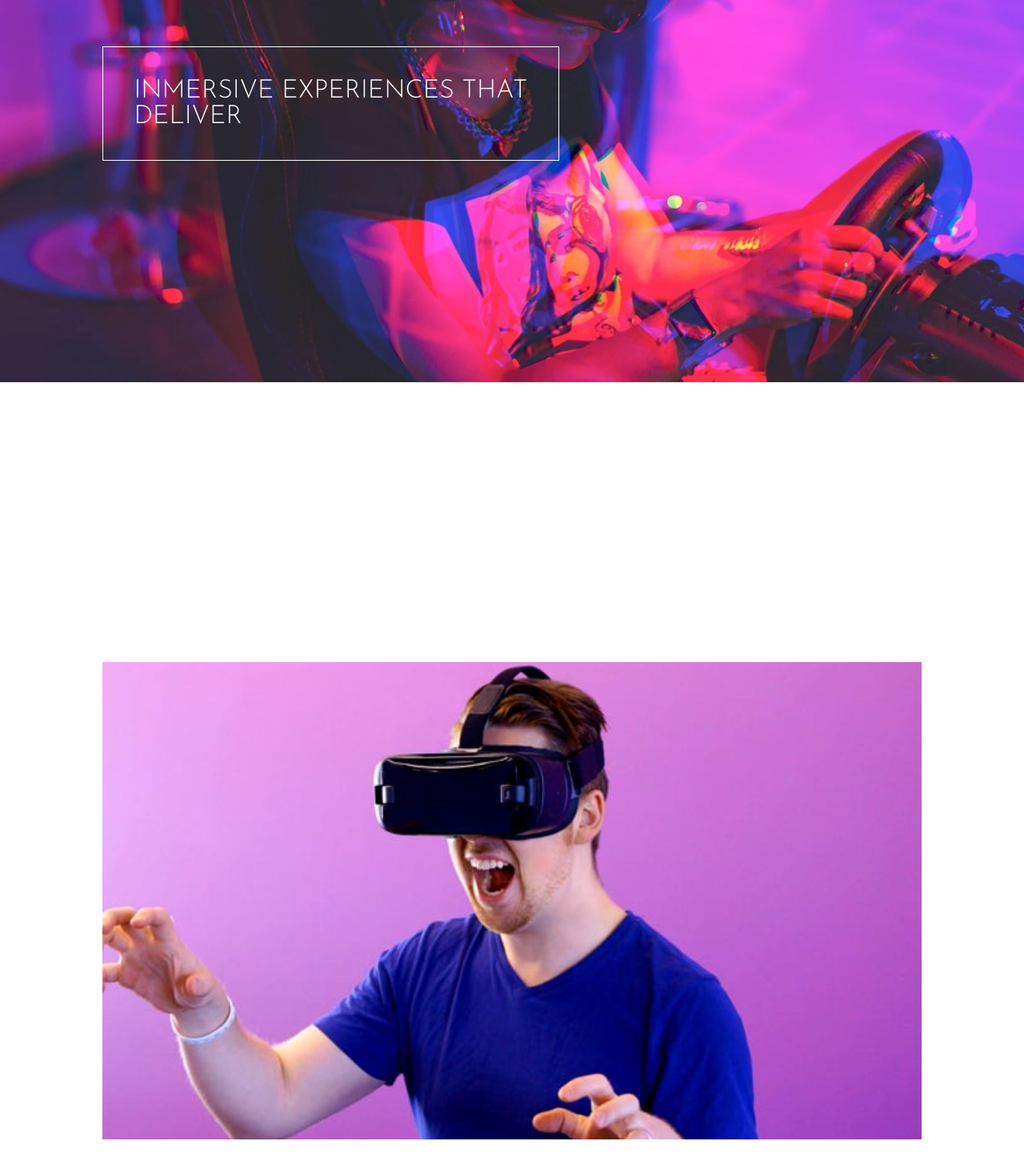
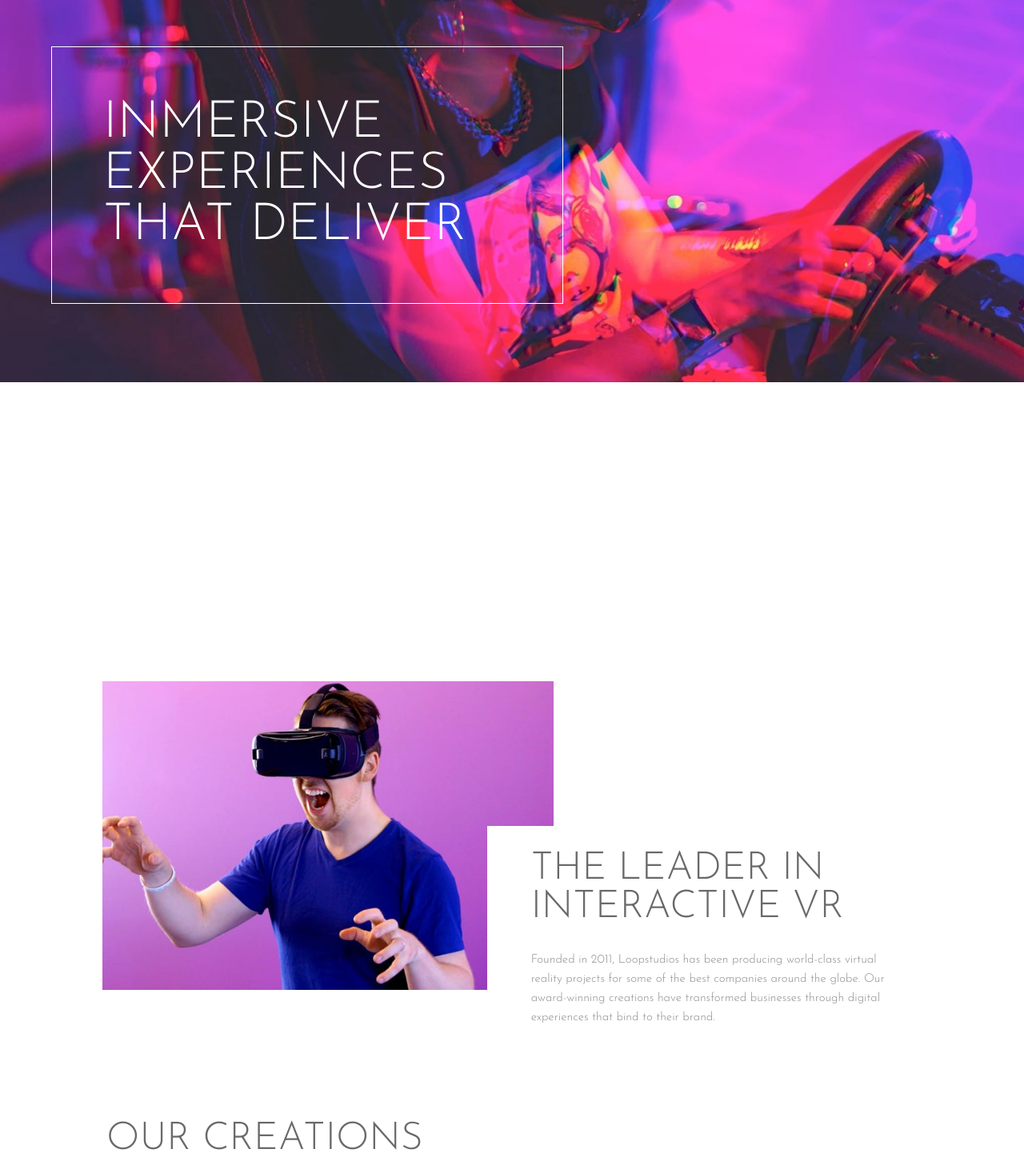
Before and after one commit to SilviaRdgz/Pxl-perfect-homepage, a plain HTML site: page index.html in a window 1280 px wide. Shown: the part 100-1552 px from the top of the page at 80% size. Drawn offline with Linux system fonts and the light colour scheme.

Commit message:
Improved responsive flow

```diff
--- a/PUBLIC/stylesheets/style.css
+++ b/PUBLIC/stylesheets/style.css
@@ -14,6 +14,20 @@ header {
     text-align: left;
     color: white;
 
+}
+
+.header-text {
+    position: absolute;
+    border: 1px solid white;
+    text-align: left;
+    margin: 50% 5% 30% 5%;
+    padding: 5%;
+
+}
+
+.header-text h1 {
+    font-size: 2.8rem;
+    text-align: left;
 }
 
 nav {
@@ -116,6 +130,13 @@ h4 {
 
 }
 
+.images-grid {
+    display: flex;
+    flex-direction: column;
+    justify-content: space-around;
+    margin-top: 5%;
+}
+
 .text-container {
 position: relative;
 text-align: center;
@@ -128,6 +149,15 @@ bottom: 16px;
 left: 16px;
 }
 
+.VR-text p{
+    text-align: center;
+}
+.creations-title h2{
+    text-align: center;
+    font-size: 2rem;
+
+}
+
 .btn {
     display: block;
     text-align: center
@@ -136,12 +166,20 @@ left: 16px;
     background-color: transparent;
     width: 50%;
 }
+.landscape-img {
+    display: block;
+    width: auto;
+    height: auto;
+    max-width: 100%;
+    max-height: 90%;
+    margin-bottom: 5%;
 
+}
 .portrait-img {
     display: none;
 }
 
-img {
+.img-left img{
     display: block;
     width: 100%;
     margin-bottom: 5%;
@@ -191,14 +229,7 @@ padding-left: 20%;
 svg {
     margin: 10px;
 }
-header h1 {
-    position: absolute;
-    border: 1px solid white;
-    text-align: left;
-    margin: 40% 5% 30% 5%;
-    padding: 5%;
 
-}
 
 .rights-text {
 
@@ -211,13 +242,18 @@ header {
     background-size: contain;
     background-position-y: top;
 }
+.header-text {
+    position: absolute;
+    text-align: left;
+    margin: 5% 45% 0% 5%;
+    padding: 5%;
 
-header h1 {
-    border: 1px solid white;
-    margin: 5% 5% 0% 10%;
-    padding: 3%;
+}
 
-
+.header-text h1 {
+    font-size: 4rem;
+    margin: 0%;
+    padding: 0%;
 }
 nav {
     padding: 3% 10% 0% 9%;
@@ -242,23 +278,45 @@ section {
 }
 
 .VR-container {
+    display: flex;
+    align-items: center;
+    justify-content: center;
+}
+
+.img-left img{
+width: 250%;
+}
+
+.img-right {
+    background-color: white;
+    height: 30vh;
+    margin-top: 20%;
+    margin-left: 25%;
 
 }
-.VR-text {
-    border: 1px solid black;
-
+.VR-text p{
+    text-align: left;
+    padding-left: 10%;
+    margin-left: 0px;
+}
+.VR-text h2{
+    font-size: 3rem;
+    text-align: left;
+    padding-left: 10%;
+    margin-left: 0px;
 
 }
 
 .creations-title h2{
     text-align: left;
+    font-size: 3rem;
+
 }
-
-
 
 
 .landscape-img {
     display: none;
+
 }
 .portrait-img {
     display: block;
@@ -289,7 +347,7 @@ section {
     margin: 0%;
     display: flex;
     flex-direction: column;
-    justify-content: space-between;
+    justify-content: space-around;
 
 }
 
@@ -297,25 +355,25 @@ section {
     display: flex;
     align-self:flex-start;
     margin-top: 3%;
+    padding-left: 0%;
 
 }
-
 .footer-links {
-    display: flex;
-    flex-direction: row;
     text-align: left;
 
 }
+.footer-links ul li{
+   display: inline;
+   padding: 0 15px;
+   font-weight: 300;
+}
 
-.footer-links li {
-    margin-top: 15px;
-    font-weight: 300;
-}
 
 .socials-container {
     display: flex;
     flex-direction: row;
     justify-content: flex-end;
+    align-items: flex-start;
     margin-top: 0%;
 }
 
--- a/index.html
+++ b/index.html
@@ -44,24 +44,28 @@
         </nav>
 
       <div class='header-text'>
-        <h1 >INMERSIVE EXPERIENCES THAT <br>DELIVER  </h1>
+        <h1 >INMERSIVE EXPERIENCES THAT DELIVER  </h1>
       </div>
 
     </header>
 
 
-  <section class='VR-container'>
-    <div>
-      <img src='./PUBLIC/images/mobile/image-interactive.jpg '/>
+  <section >
+    <div class='VR-container'>
+      <div class='img-left'>
+        <img src='./PUBLIC/images/mobile/image-interactive.jpg '/>
       </div>
-    <div class='VR-text'>
-      <h2>THE LEADER IN INTERACTIVE VR</h2>
-  <p>
-    Founded in 2011, Loopstudios has been producing world-class virtual reality
-    projects for some of the best companies around the globe. Our award-winning
-    creations have transformed businesses through digital experiences that bind
-    to their brand.
-  </p>
+
+      <div class='img-right'>
+        <div class='VR-text'>
+          <h2>THE LEADER IN INTERACTIVE VR</h2>
+          <p>Founded in 2011, Loopstudios has been producing world-class virtual reality
+        projects for some of the best companies around the globe. Our award-winning
+        creations have transformed businesses through digital experiences that bind
+        to their brand.</p>
+        </div>
+      </div>
+
     </div>
 </section>
 
@@ -153,7 +157,6 @@
 
 
     <div>
-
       <div>
         <ul class='socials-container'>
           <li>
```
